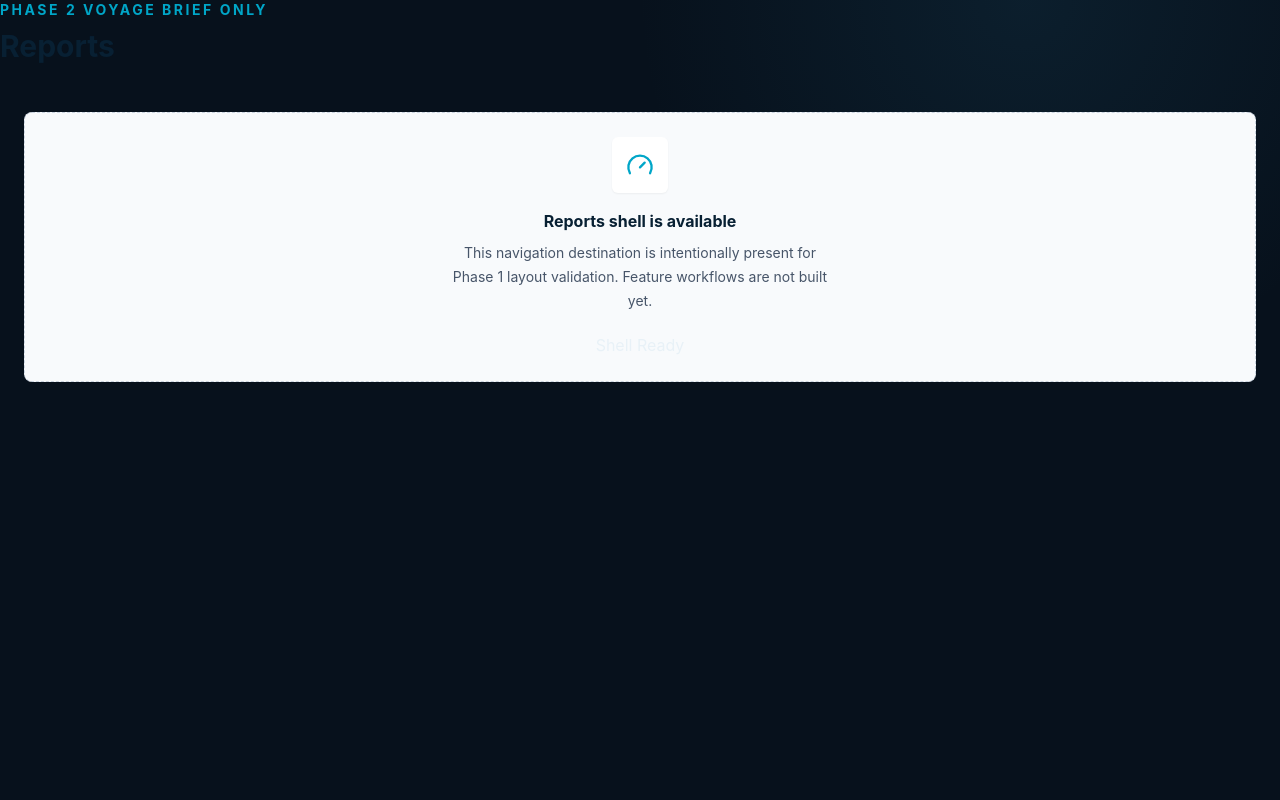
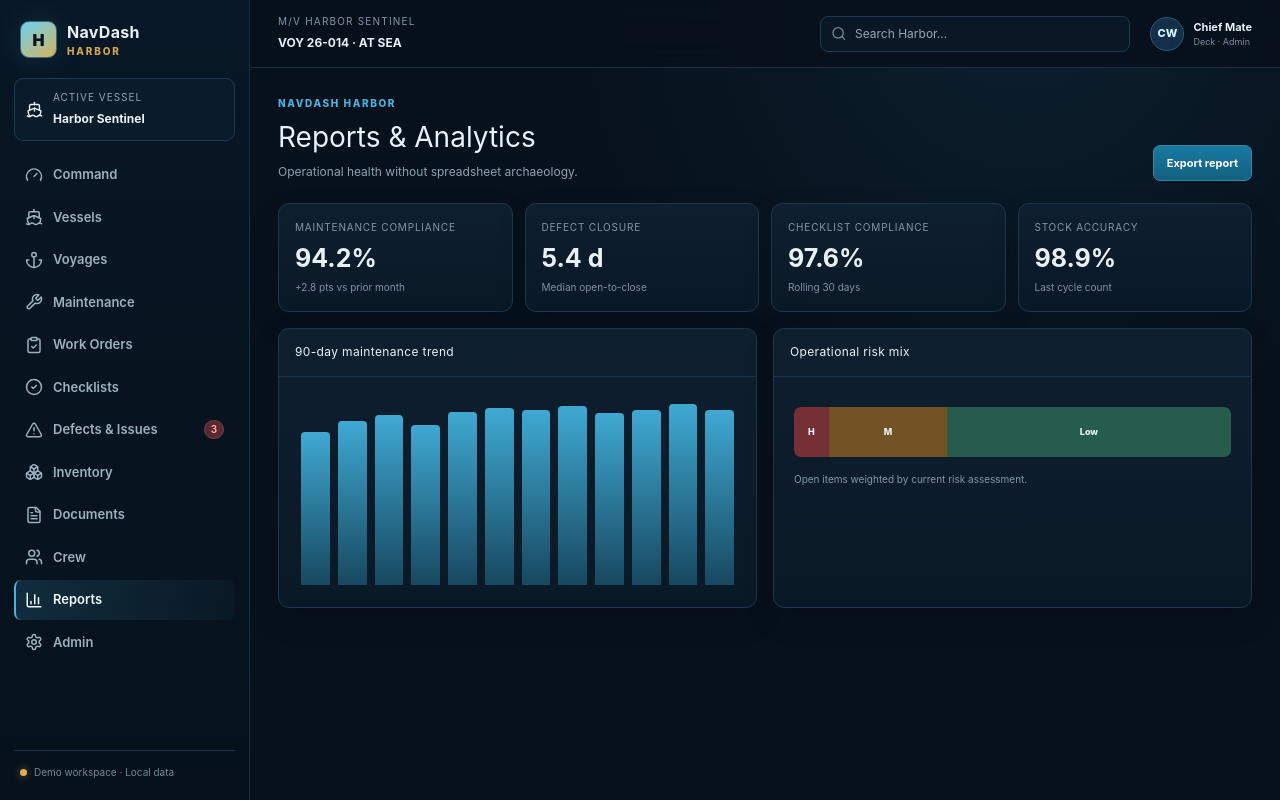
Before and after one commit to wardolb-bit/NavDash-Harbor, a Next.js app: page /reports in a window 1280 px wide. Built offline with nearby package versions, Linux system fonts and the light colour scheme.

Commit message:
Build Harbor reports workspace

```diff
--- a/app/(app)/reports/page.tsx
+++ b/app/(app)/reports/page.tsx
@@ -1,6 +1,2 @@
-import { Gauge } from "lucide-react";
-import { ModuleShell } from "@/components/module-shell";
-
-export default function ReportsPage() {
-  return <ModuleShell icon={Gauge} title="Reports" phase="Phase 2 voyage brief only" />;
-}
+import { HarborApp } from "@/components/harbor-app";
+export default function ReportsPage(){ return <HarborApp module="reports"/>; }
```
